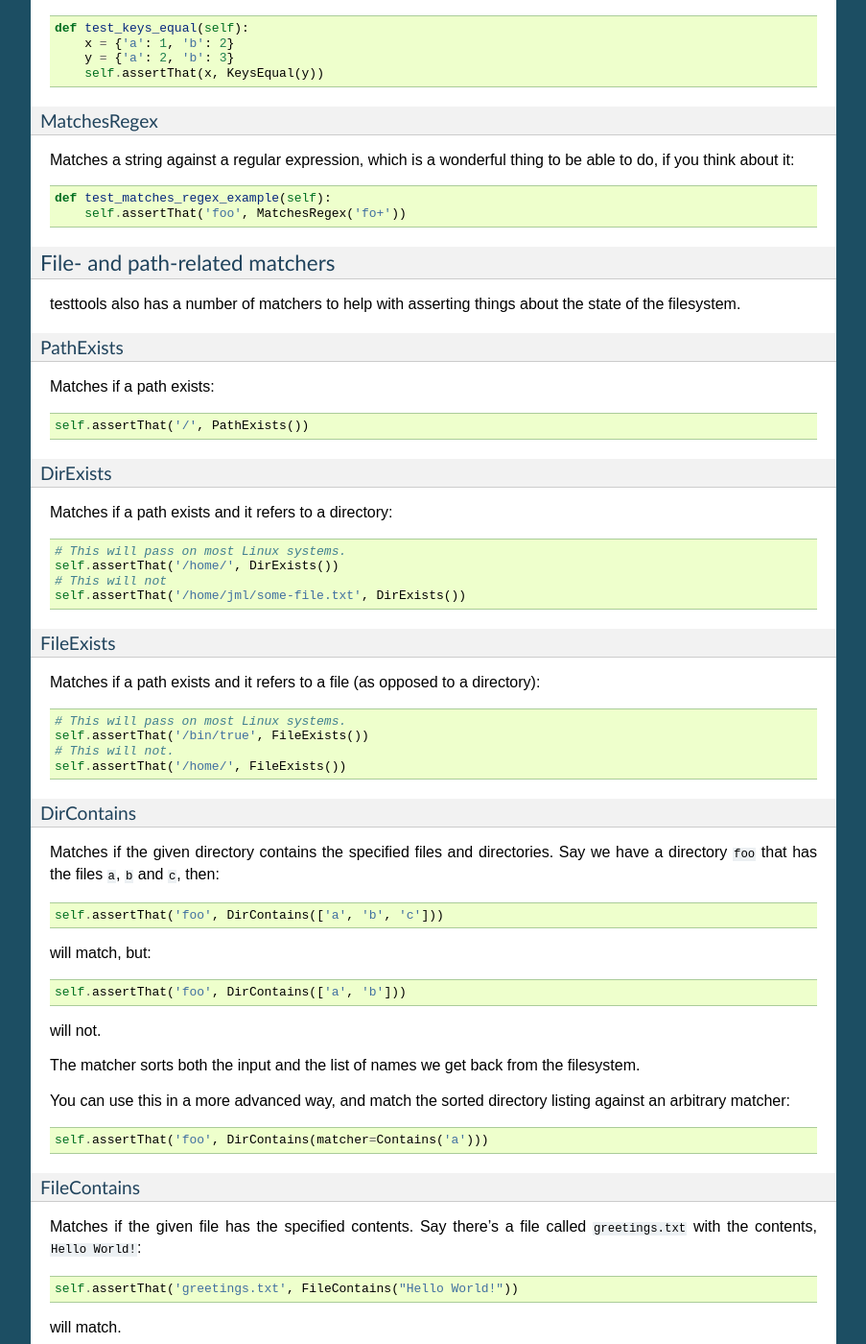
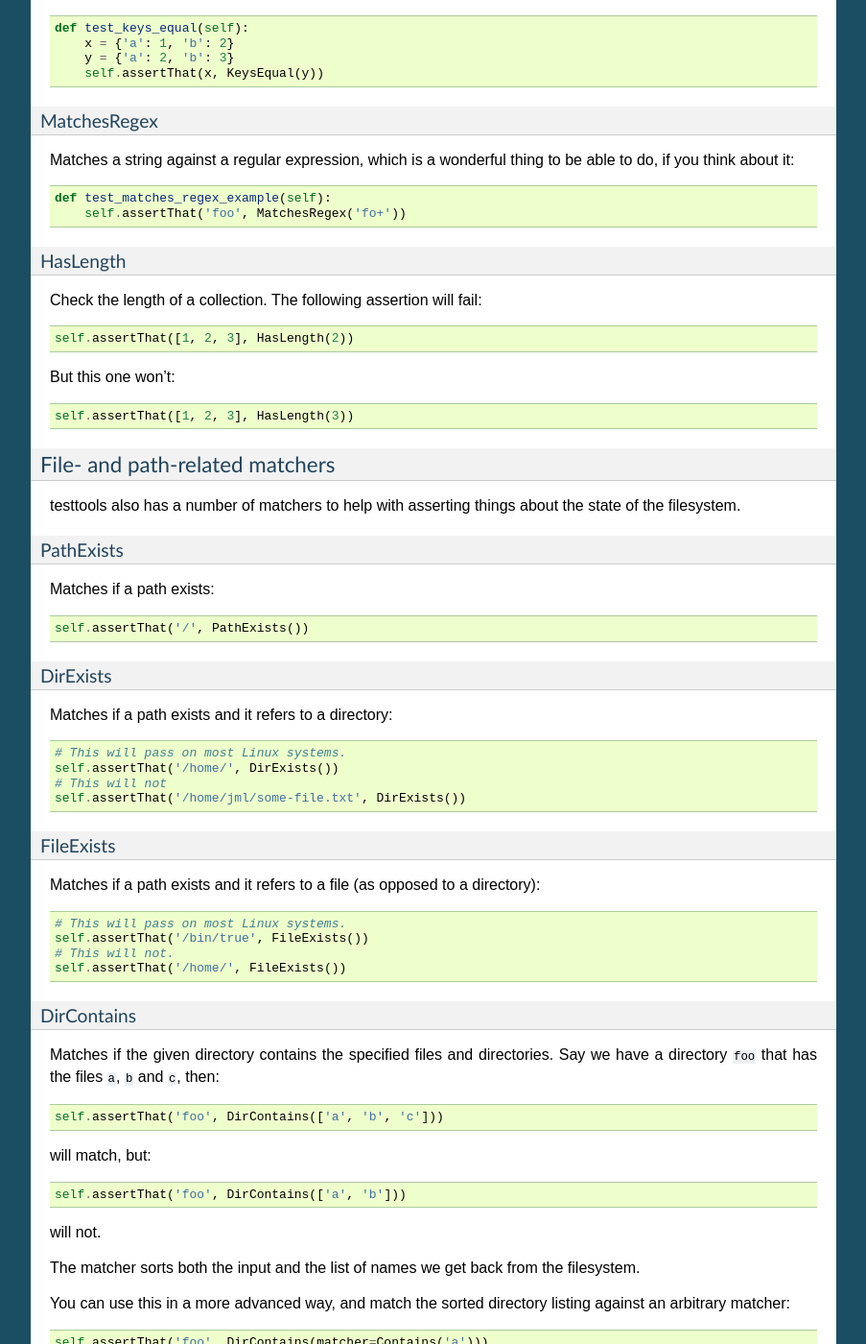
Before and after one commit to testing-cabal/testtools, a Sphinx documentation site: the page built from doc/for-test-authors.rst, in a window 1280 px wide and 1400 px high, scrolled down 6880 px. Shown: the whole window at 96% size, without its empty margins (198-1101 px from the left). Built offline with Sphinx 7.4.7, drawn with Linux system fonts in a browser that asks for light colours; pages that are not in the unit, such as notebooks, are missing from menus; some of the changed text lies outside the part shown.

Commit message:
adjust HasLength doc position
HasLength matcher has no relation with 'File- and path-related
matchers', so I adjust it to basic matchers doc section

```diff
--- a/doc/for-test-authors.rst
+++ b/doc/for-test-authors.rst
@@ -446,6 +446,18 @@ be able to do, if you think about it::
       self.assertThat('foo', MatchesRegex('fo+'))
 
 
+HasLength
+~~~~~~~~~
+
+Check the length of a collection.  The following assertion will fail::
+
+  self.assertThat([1, 2, 3], HasLength(2))
+
+But this one won't::
+
+  self.assertThat([1, 2, 3], HasLength(3))
+
+
 File- and path-related matchers
 -------------------------------
 
@@ -520,18 +532,6 @@ You can also use this in a more advanced way, and match the contents of the
 file against an arbitrary matcher::
 
   self.assertThat('greetings.txt', FileContains(matcher=Contains('!')))
-
-
-HasLength
-~~~~~~~~~
-
-Check the length of a collection.  The following assertion will fail::
-
-  self.assertThat([1, 2, 3], HasLength(2))
-
-But this one won't::
-
-  self.assertThat([1, 2, 3], HasLength(3))
 
 
 HasPermissions
```
